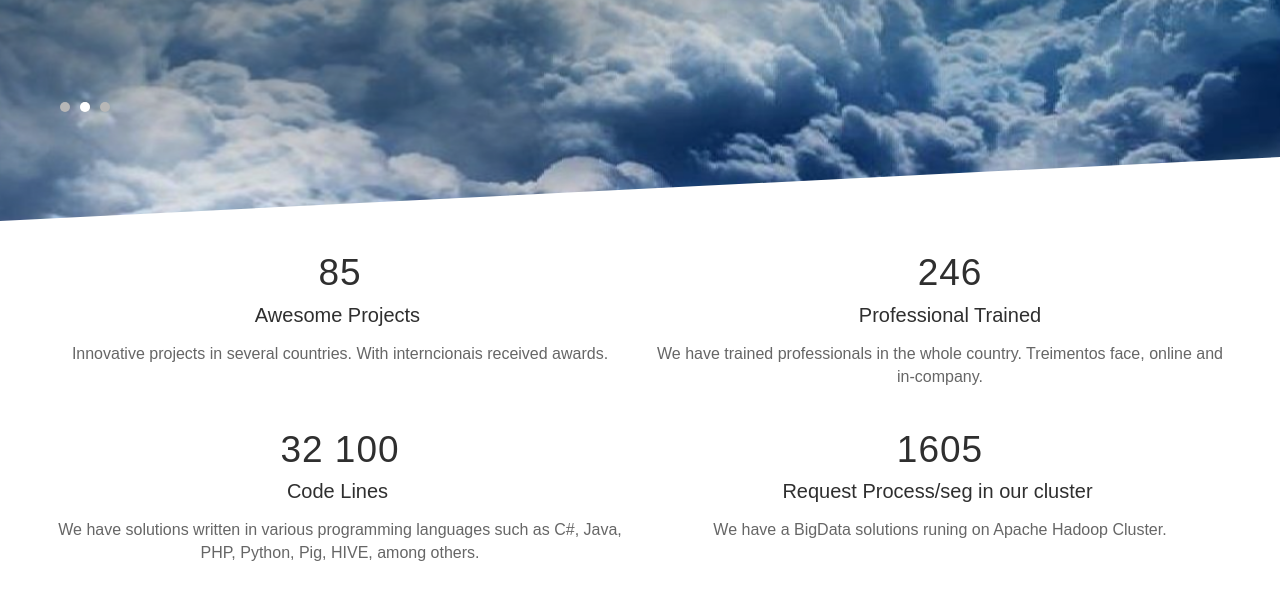
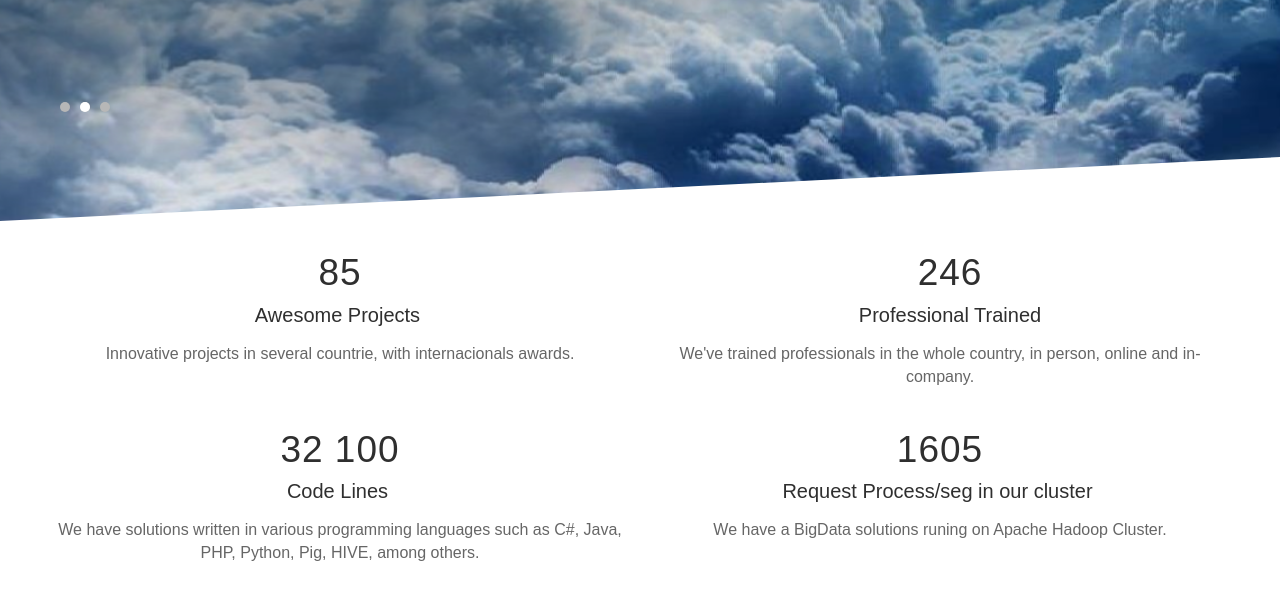
Before and after one commit to AzurisCompany/website, a plain HTML site: page index.html in a window 1280 px wide. Shown: the part 488-1088 px from the top of the page. Drawn offline with nearby package versions, Linux system fonts and the light colour scheme.

Commit message:
Update index.html

```diff
--- a/index.html
+++ b/index.html
@@ -89,7 +89,7 @@
 							</div>
 							<div data-thumb="" data-src="images/slides/blank.gif">
 								<div class="img-responsive camera_caption fadeFromBottom">
-									<h2>We develop.</h2>
+									<h2>We develop</h2>
 								</div>
 							</div>
 						</div><!-- #camera_wrap_1 -->
@@ -102,12 +102,12 @@
 				<div class="col-md-6 project">
 					<h3 id="counter">0</h3>
 					<h4>Awesome Projects</h4>
-					<p>Innovative projects in several countries. With interncionais received awards.</p>
+					<p>Innovative projects in several countrie, with internacionals awards.</p>
 				</div>
 				<div class="col-md-6 project">
 					<h3 id="counter2" style="margin-left: 20px;">0</h3>
 					<h4 style="margin-left: 20px;">Professional Trained</h4>
-					<p>We have trained professionals in the whole country. Treimentos face, online and in-company. </p>
+					<p>We've trained professionals in the whole country, in person, online and in-company. </p>
 				</div>
 				<div class="col-md-6 project">
 					<h3 id="counter1">0</h3>
```
